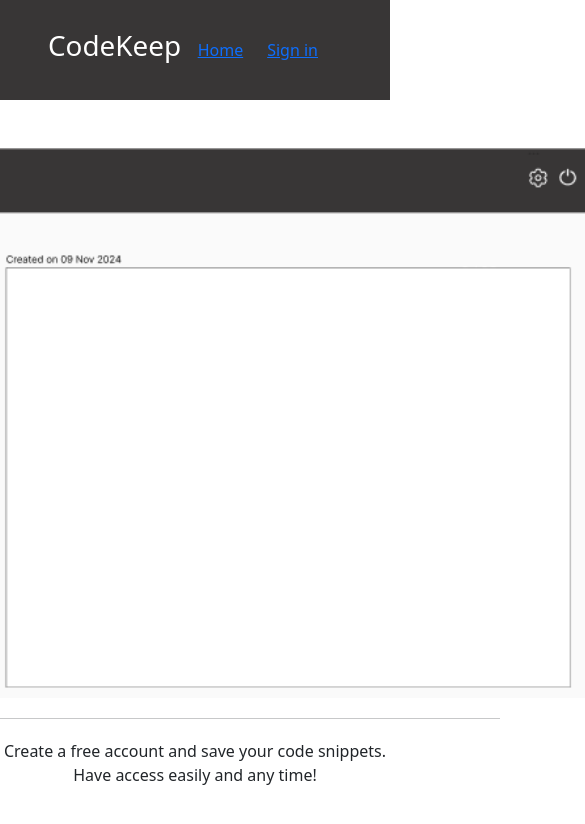
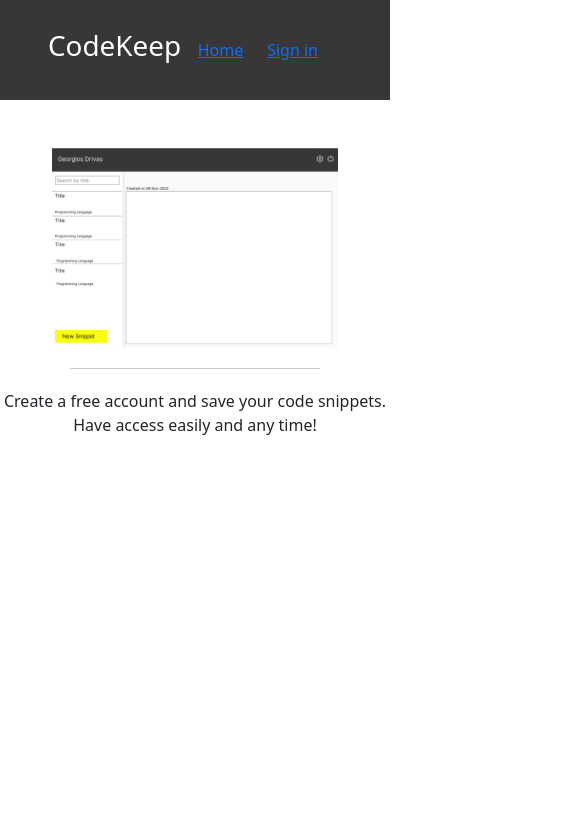
Before and after one commit to GeorgiosDrivas/codekeep, an Angular app: page / in a window 390 px wide. Shown: the top 824 px of the page, 585 px wide, since content can reach past the window. Built offline with nearby package versions, Linux system fonts and the light colour scheme.

Commit message:
Home page responsive

```diff
--- a/src/app/dashboard/dashboard.component.ts
+++ b/src/app/dashboard/dashboard.component.ts
@@ -147,8 +147,7 @@
         this.selectedSnippet.id,
         this.newTitle || this.selectedSnippet.title, // fallback to current values if empty
         this.newLanguage || this.selectedSnippet.language,
-        this.newContent || this.selectedSnippet.content,
-        this.userData.id
+        this.newContent || this.selectedSnippet.content
       )
       .subscribe({
         next: () => {
--- a/src/app/heading-image/heading-image.component.css
+++ b/src/app/heading-image/heading-image.component.css
@@ -2,3 +2,21 @@
   width: auto;
   height: 550px;
 }
+
+@media only screen and (max-width: 992px) {
+  .heading-img {
+    height: 400px;
+  }
+}
+
+@media only screen and (max-width: 650px) {
+  .heading-img {
+    height: 300px;
+  }
+}
+
+@media only screen and (max-width: 450px) {
+  .heading-img {
+    height: 200px;
+  }
+}
--- a/src/app/heading-text/heading-text.component.css
+++ b/src/app/heading-text/heading-text.component.css
@@ -2,3 +2,9 @@
   width: 500px;
   margin: 20px auto;
 }
+
+@media only screen and (max-width: 450px) {
+  .heading-hr {
+    width: 250px;
+  }
+}
--- a/src/app/user-service.service.ts
+++ b/src/app/user-service.service.ts
@@ -75,11 +75,10 @@
     id: number,
     title: string,
     language: string,
-    content: string,
-    userid: number
+    content: string
   ): Observable<Snippet> {
     const url = `${this.baseUrl}/snippets/${id}`;
-    const body = { title, language, content, userid };
+    const body = { title, language, content }; // Remove userid from body
     return this.http.put<Snippet>(url, body);
   }
 }
```
